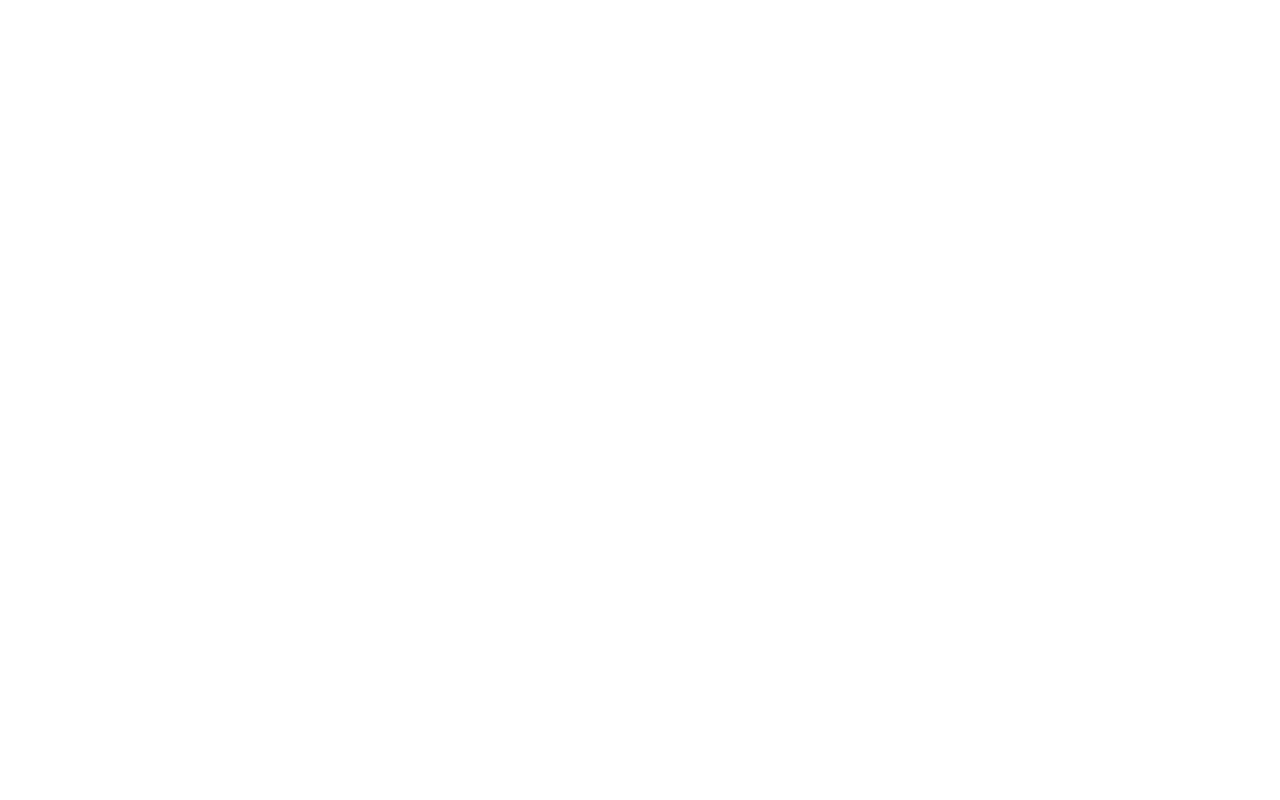
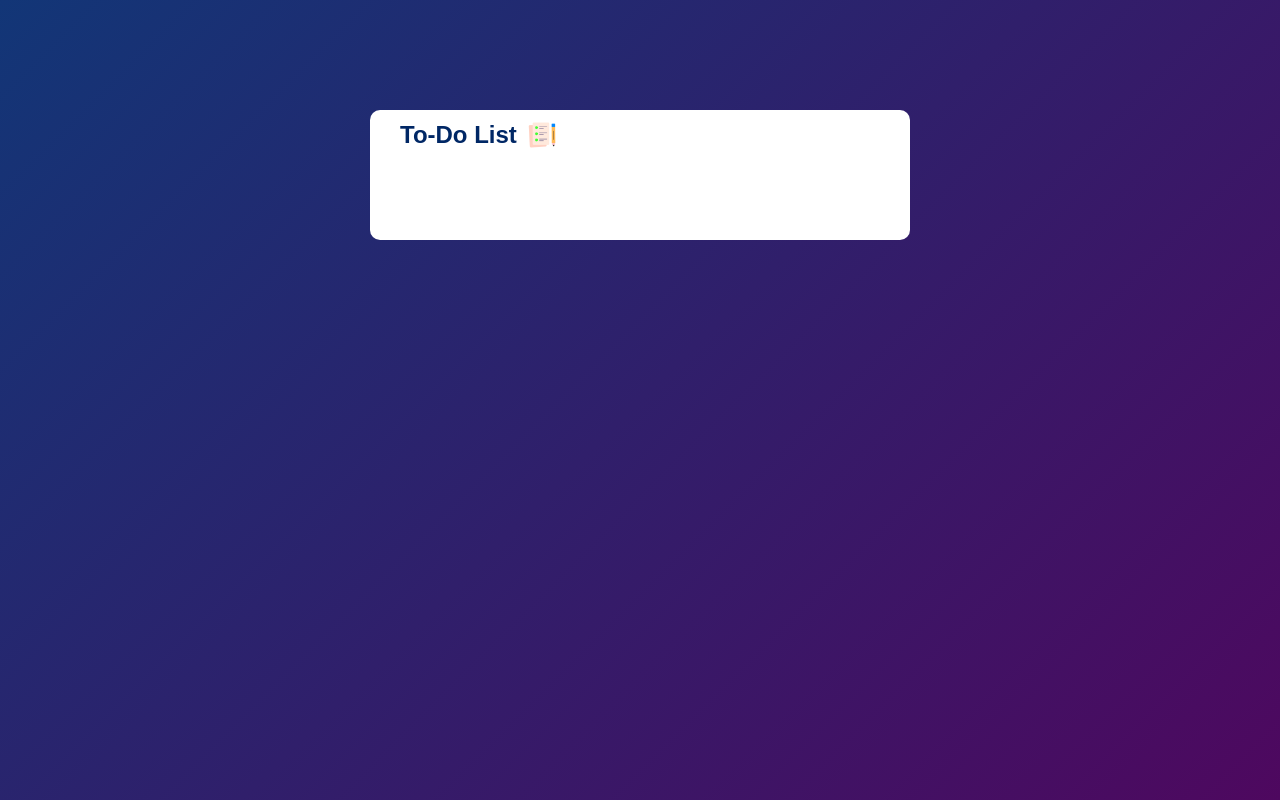
Before and after one commit to umutesililiane/To-do-List, a plain HTML site: page index.html in a window 1280 px wide. Drawn offline with Linux system fonts and the light colour scheme.

Commit message:
background &todo list icon design

```diff
--- a/index.html
+++ b/index.html
@@ -4,8 +4,13 @@
     <meta charset="UTF-8">
     <meta name="viewport" content="width=device-width, initial-scale=1.0">
     <title>To do List App</title>
+    <link rel="stylesheet" href="style.css">
 </head>
 <body>
-
+    <div class="container">
+        <div class="todo-app">
+            <h2> To-Do List <img src="images/icon.png" ></h2>
+        </div>
+    </div>
 </body>
 </html>
--- a/style.css
+++ b/style.css
@@ -0,0 +1,30 @@
+*{
+    margin: 0;
+    padding: 0;
+    font-family: 'poppins',sans-serif;
+    box-sizing: border-box;
+}
+.container{
+    width: 100%;
+    min-height: 100vh;
+    background: linear-gradient(135deg, #123677, #4e085f);
+    padding: 10px;
+}
+.todo-app{
+    width: 100%;
+    max-width: 540px;
+    background: #fff;
+    margin: 100px auto 20px;
+    padding: 10px 30px 70px;
+    border-radius: 10px;
+}
+.todo-app h2{
+    color: #002765;
+    display: flex;
+    align-items: center;
+    margin-bottom: 20px;
+}
+.todo-app h2 img{
+    width: 30px;
+    margin-left: 10px;
+}
```
